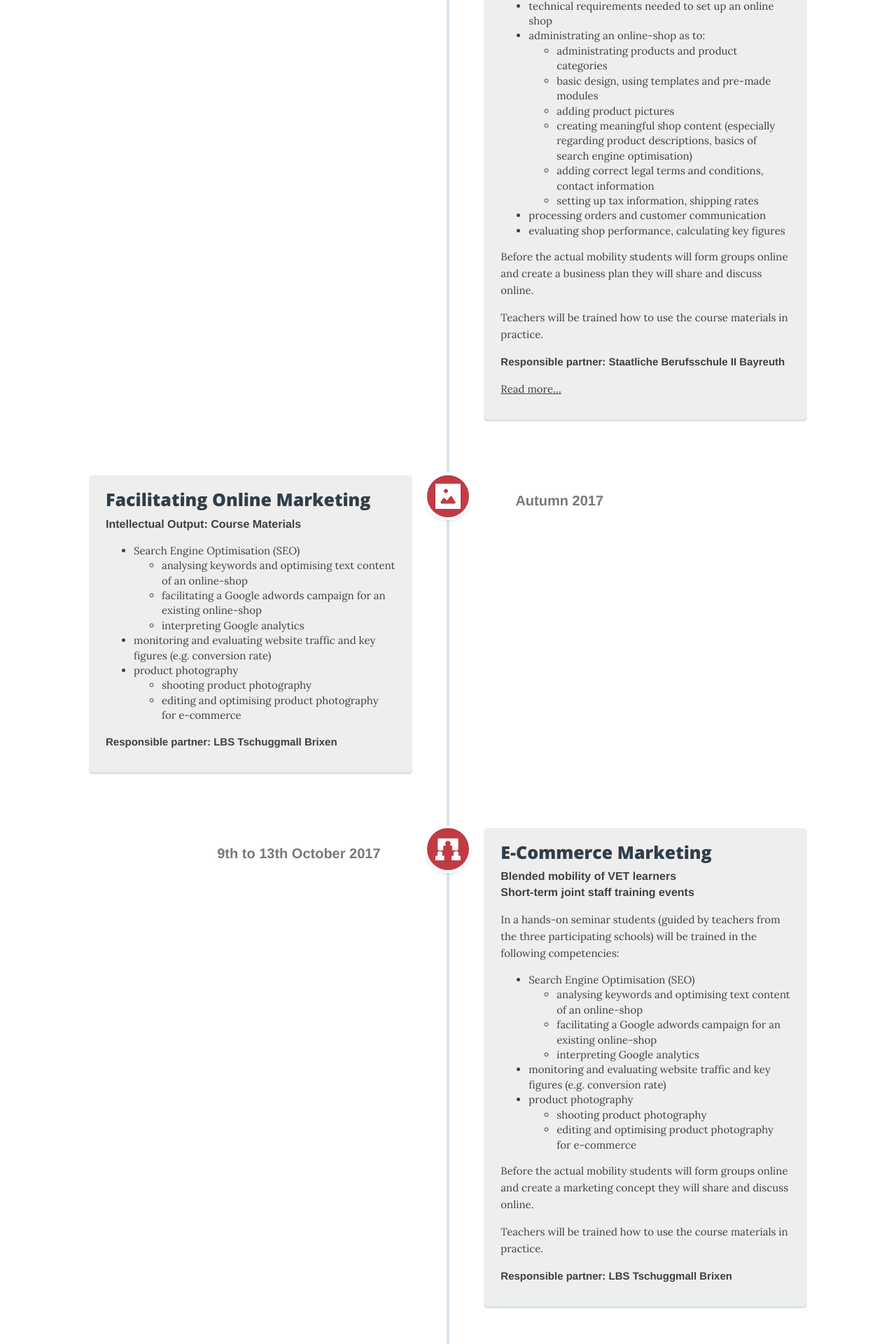
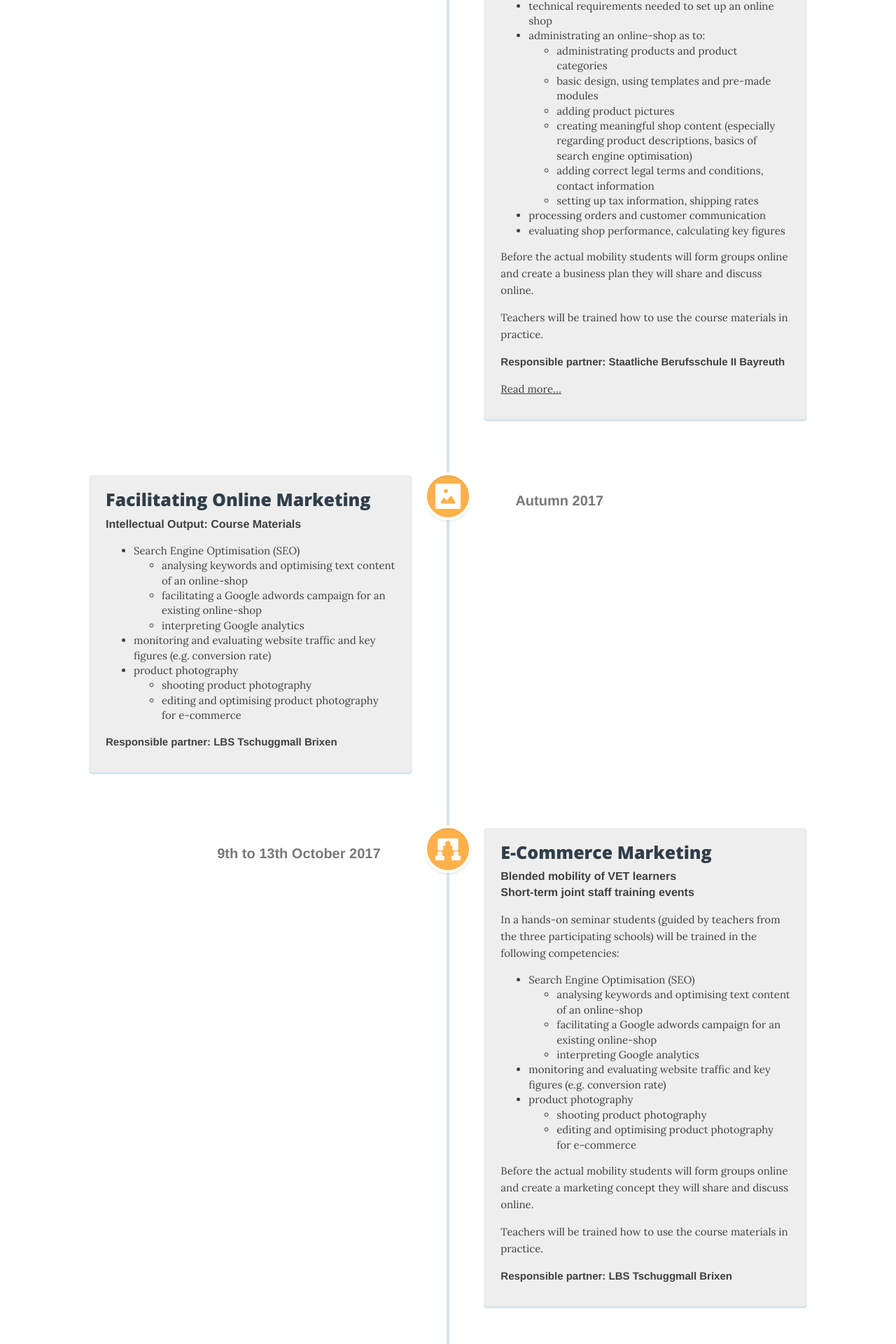
Before and after one commit to fitforecommerce/fitforecommerce.github.io, a Jekyll site: the page built from activities.html, in a window 1280 px wide. Shown: the part 2156-4076 px from the top of the page at 70% size. Built offline with Jekyll 4.4.1, drawn with Linux system fonts in a browser that asks for light colours; nearby versions of some CDN libraries; comment, search, counter and statistics services are not loaded.

Commit message:
update status

```diff
--- a/activities.html
+++ b/activities.html
@@ -129,7 +129,7 @@ header-img: "img/activities.jpg"
 
 
 	<div class="cd-timeline-block">
-		<div class="cd-timeline-img status-waiting">
+		<div class="cd-timeline-img status-in-progress">
 			<img src="/img/cd-icon-picture.svg" alt="Picture">
 		</div> <!-- cd-timeline-img -->
 
@@ -161,7 +161,7 @@ header-img: "img/activities.jpg"
 
 
 	<div class="cd-timeline-block">
-		<div class="cd-timeline-img status-waiting">
+		<div class="cd-timeline-img status-in-progress">
 			<img src="/img/cd-icon-learning.svg" alt="Icon for blended mobility">
 		</div> <!-- cd-timeline-img -->
 
```
